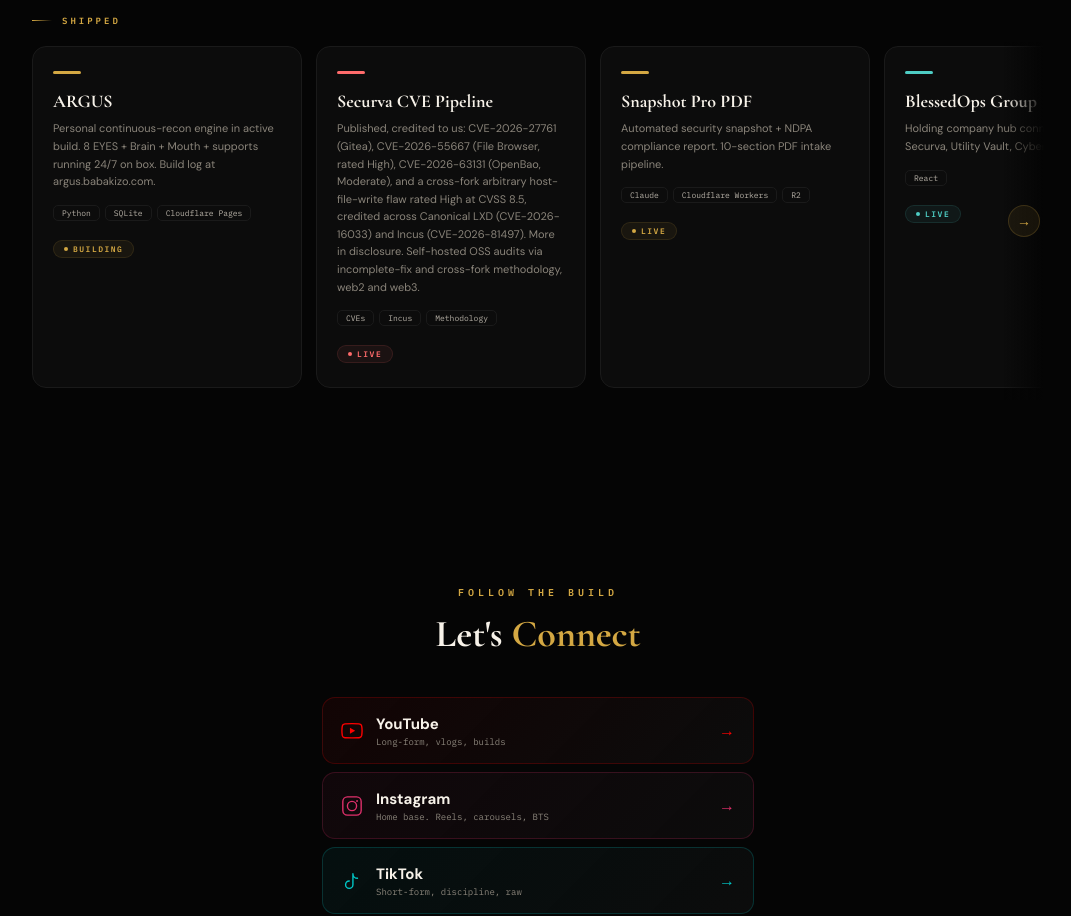
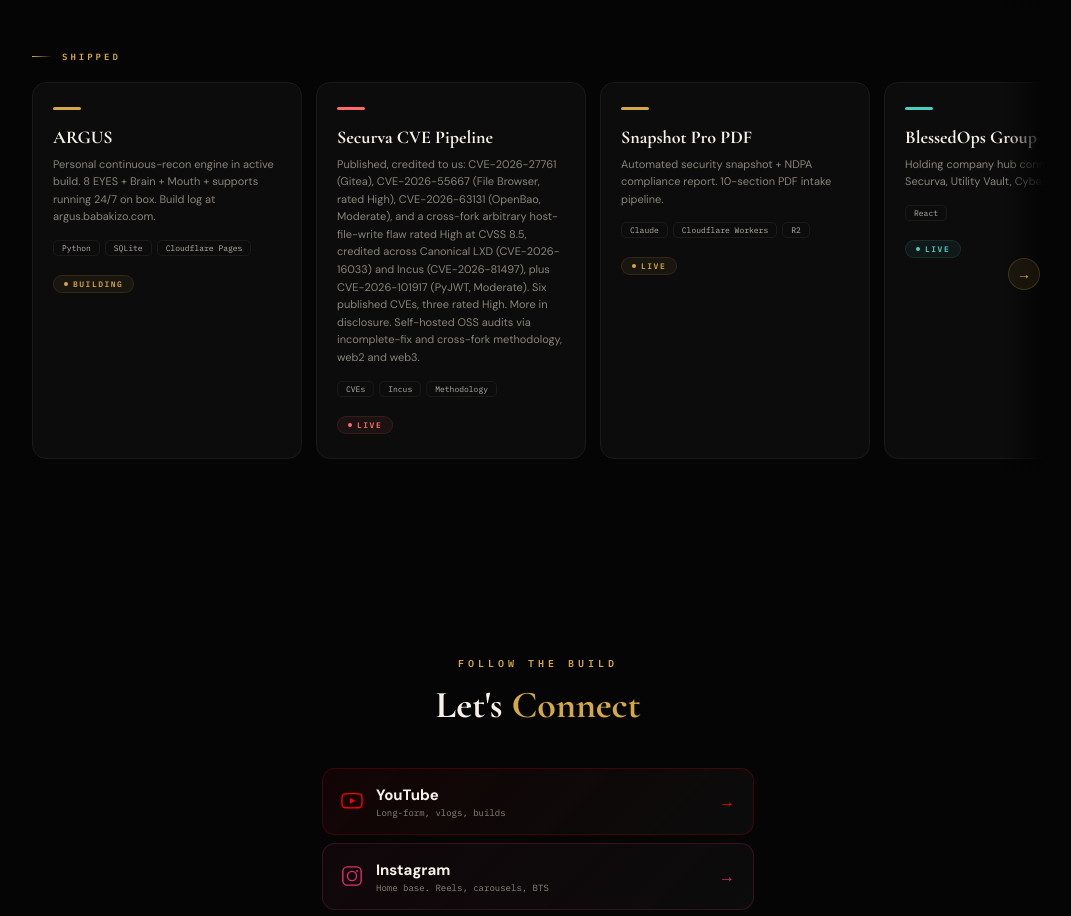
Before and after one commit to babakizo420/babakizo-site, a React (Create React App) app: page / in a window 1280 px wide. Shown: the part 3280-4196 px from the top of the page, without its empty margins (102-1173 px from the left). Built offline with nearby package versions, Linux system fonts and the light colour scheme.

Commit message:
babakizo.com: add CVE-2026-101917 (pyjwt), total now 6 published CVEs
Co-Authored-By: Claude Opus 4.8 (1M context) <noreply@anthropic.com>

```diff
--- a/src/App.jsx
+++ b/src/App.jsx
@@ -50,7 +50,7 @@ const socials=[
   {name:"Gumroad",type:"gumroad",url:"https://utilityvault.gumroad.com",color:"#FF90E8",handle:"Templates, digital products"},
 ];
 const contentItems=[
-  {title:"CVE-2026-16033: Canonical LXD and Incus",type:"win",desc:"Our advisory for an arbitrary host-file-write flaw in the LXC-family virtual-machine engine earned two CVE numbers, CVE-2026-16033 at Canonical LXD and CVE-2026-81497 at Incus, both credited to us. The same flaw was published by both Canonical (LXD) and the creator of Incus, rated High at CVSS 8.5. That sits alongside three published CVEs (File Browser rated High, OpenBao, and Gitea). Real vulnerabilities in software used by millions. Proof, not marketing.",link:"https://securva.net/research/disclosures",accent:"#FF6B6B"},
+  {title:"CVE-2026-16033: Canonical LXD and Incus",type:"win",desc:"Our advisory for an arbitrary host-file-write flaw in the LXC-family virtual-machine engine earned two CVE numbers, CVE-2026-16033 at Canonical LXD and CVE-2026-81497 at Incus, both credited to us. The same flaw was published by both Canonical (LXD) and the creator of Incus, rated High at CVSS 8.5. Alongside four more published CVEs, File Browser (rated High), OpenBao, Gitea, and the newest CVE-2026-101917 on PyJWT, that makes six published CVEs in total. Real vulnerabilities in software used by millions. Proof, not marketing.",link:"https://securva.net/research/disclosures",accent:"#FF6B6B"},
   {title:"Security Research (Open Source)",type:"research",desc:"Public repo: published CVE writeups, incomplete-fix tooling, and MCP / AI-agent security audits. The methodology, in the open.",link:"https://github.com/babakizo420/security-research",accent:"#7B68EE"},
   {title:"ARGUS Build Log",type:"build",desc:"Personal recon engine in active build. 8 EYES + Brain + Mouth + supports running on box.",link:"https://argus.babakizo.com",accent:"#D4A843"},
   {title:"$40 USD / ₦60K Website Breakdown",type:"carousel",desc:"What each Pejji tier includes - from Card to Pro Max",link:"https://pejji.com/services",accent:"#4ECDC4"},
@@ -60,7 +60,7 @@ const contentItems=[
 ];
 const projects=[
   {name:"ARGUS",desc:"Personal continuous-recon engine in active build. 8 EYES + Brain + Mouth + supports running 24/7 on box. Build log at argus.babakizo.com.",tech:["Python","SQLite","Cloudflare Pages"],status:"Building",accent:"#D4A843"},
-  {name:"Securva CVE Pipeline",desc:"Published, credited to us: CVE-2026-27761 (Gitea), CVE-2026-55667 (File Browser, rated High), CVE-2026-63131 (OpenBao, Moderate), and a cross-fork arbitrary host-file-write flaw rated High at CVSS 8.5, credited across Canonical LXD (CVE-2026-16033) and Incus (CVE-2026-81497). More in disclosure. Self-hosted OSS audits via incomplete-fix and cross-fork methodology, web2 and web3.",tech:["CVEs","Incus","Methodology"],status:"Live",accent:"#FF6B6B"},
+  {name:"Securva CVE Pipeline",desc:"Published, credited to us: CVE-2026-27761 (Gitea), CVE-2026-55667 (File Browser, rated High), CVE-2026-63131 (OpenBao, Moderate), and a cross-fork arbitrary host-file-write flaw rated High at CVSS 8.5, credited across Canonical LXD (CVE-2026-16033) and Incus (CVE-2026-81497), plus CVE-2026-101917 (PyJWT, Moderate). Six published CVEs, three rated High. More in disclosure. Self-hosted OSS audits via incomplete-fix and cross-fork methodology, web2 and web3.",tech:["CVEs","Incus","Methodology"],status:"Live",accent:"#FF6B6B"},
   {name:"Snapshot Pro PDF",desc:"Automated security snapshot + NDPA compliance report. 10-section PDF intake pipeline.",tech:["Claude","Cloudflare Workers","R2"],status:"Live",accent:"#D4A843"},
   {name:"BlessedOps Group",desc:"Holding company hub connecting Pejji, Securva, Utility Vault, CyberArmor.",tech:["React"],status:"Live",accent:"#4ECDC4"},
   {name:"Pejji Web Agency",desc:"First paying client shipped to production at dengdetails.com. CI/CD pipeline, Paystack rail live, NDPA compliant. Serving Nigerian SMEs.",tech:["Astro","Cloudflare","Paystack"],status:"Live",accent:"#7B68EE"},
```
